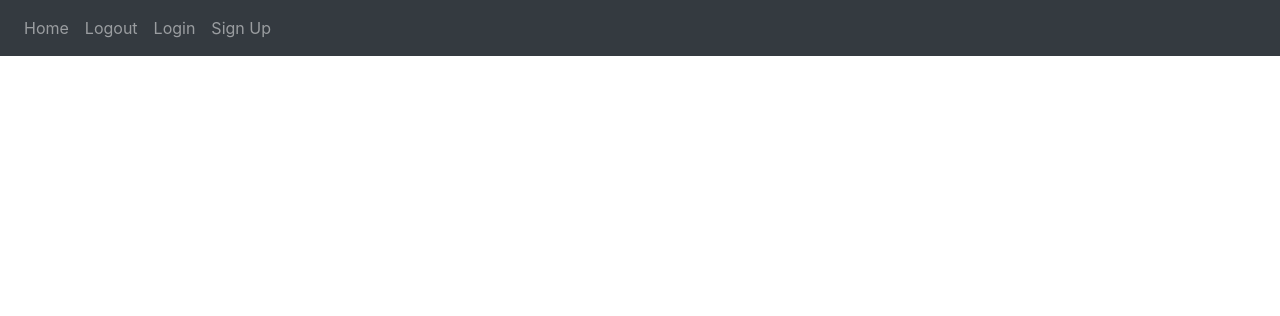
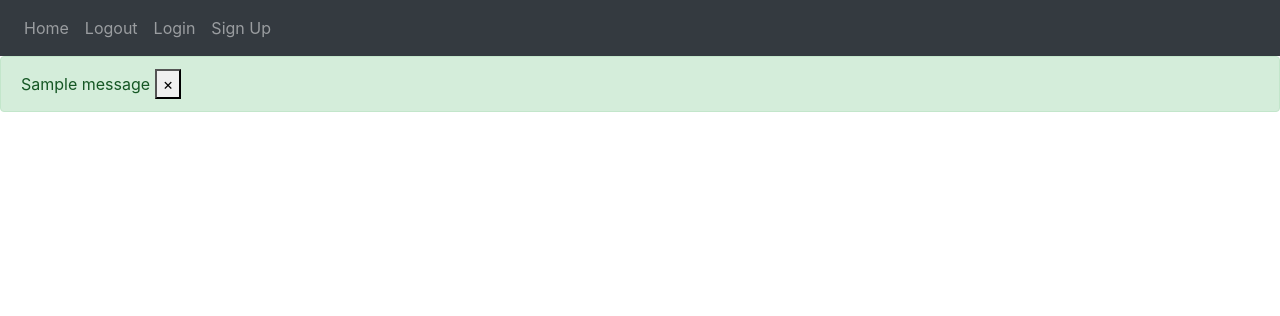
Before and after one commit to Idreex/flask_web_app, a Flask app: page / in a window 1280 px wide. Shown: the top 316 px of the page. Run offline with Flask 3, Linux system fonts and the light colour scheme; one stand-in notice (Sample message) is shown; some libraries are stand-ins or nearby versions.

Commit message:
base_model

```diff
--- a/website/templates/base.html
+++ b/website/templates/base.html
@@ -23,12 +23,12 @@
 
     <nav class="navbar navbar-expand-lg navbar-dark bg-dark">
         <button
-          class="navbar-toggler"
+        class="navbar-toggler"
           type="button"
           data-toggle="collapse"
           data-target="#navbar"
           >
-          <span class="navbar-toggler-icon"></span>
+          <span class="navbar-toggler-icon">-</span>
         </button>
 
         <div class="collapse navbar-collapse" id="navbar">
@@ -40,6 +40,28 @@
           </div>
         </div>
     </nav>
+    {% with messages = get_flashed_messages(with_categories = true) %}
+      {% if messages %}
+        {% for category, message in messages %}
+          {% if category == 'error' %}
+            <div class="alert alert-danger alter-dismissale fade show" role='alert'>
+                  {{message}}
+                <button type="button" class="choice" data-dismissable="alert">
+                  <span aria-hidden="true">&times;</span>
+                </button>
+            </div>
+            {% else %}
+            <div class="alert alert-success alter-dismissale fade show" role='alert'>
+                  {{message}}
+                <button type="button" class="choice" data-dismissable="alert">
+                  <span aria-hidden="true">&times;</span>
+                </button>
+            </div>
+            {% endif %}
+        {% endfor %}
+      {% endif %}
+    {% endwith %}
+
     <div class="container">
       {%block content%}
       {%endblock%}
@@ -55,11 +77,6 @@
       integrity="sha384-ApNbgh9B+Y1QKtv3Rn7W3mgPxhU9K/ScQsAP7hUibX39j7fakFPskvXusvfa0b4Q"
       crossorigin="anonymous"
     ></script>
-    <script
-      src="https://maxcdn.bootstrapcdn.com/bootstrap/4.0.0/js/bootstrap.min.js"
-      integrity="sha384-JZR6Spejh4U02d8jOt6vLEHfe/JQGiRRSQQxSfFWpi1MquVdAyjUar5+76PVCmYl"
-      crossorigin="anonymous"
-    ></script>
-</body>
+    </body>
 
 </html>
```
